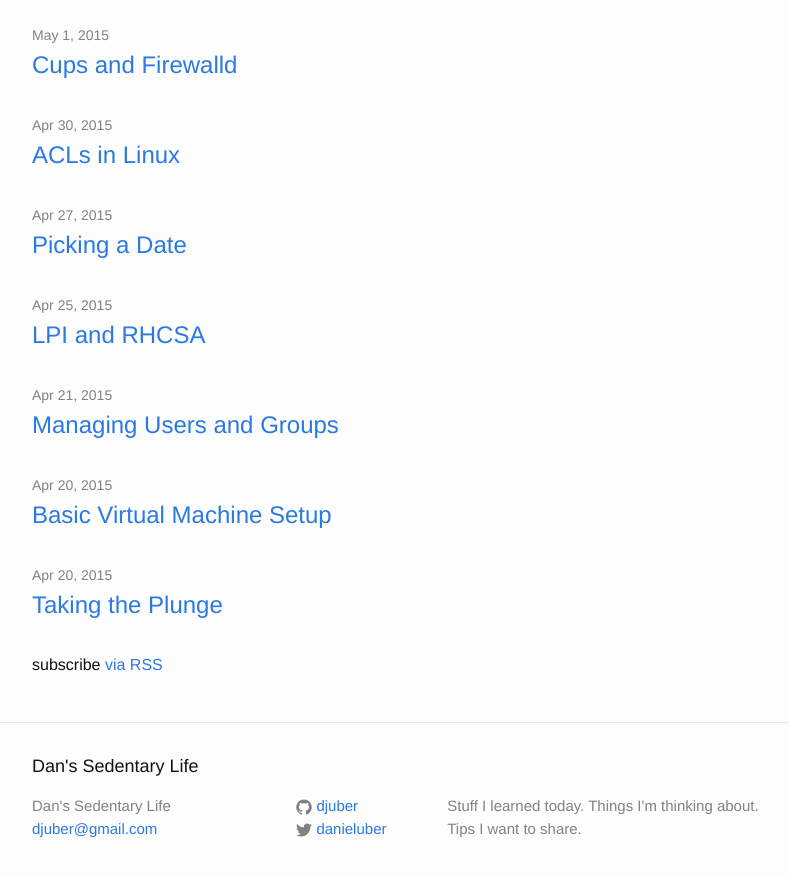
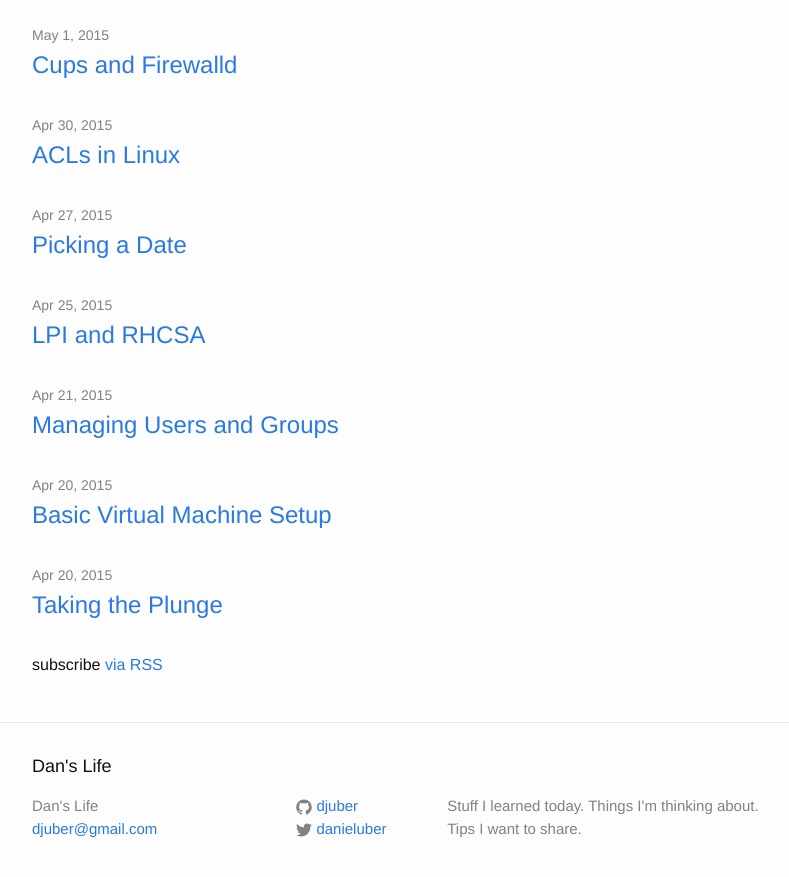
Before and after one commit to djuber/myblog, a Jekyll site: the page built from index.html, in a window 1280 px wide and 900 px high, scrolled down 834 px. Shown: the top 877 px of the window, without its empty margins (238-1027 px from the left). Built offline with Jekyll 4.4.1, drawn with Linux system fonts in a browser that asks for light colours; some of the changed text lies outside the part shown.

Commit message:
automated 2016-06-13-01:11:27

```diff
--- a/_config.yml
+++ b/_config.yml
@@ -6,10 +6,12 @@
 # 'jekyll serve'. If you change this file, please restart the server process.
 
 # Site settings
-title: Dan's Sedentary Life
+title: Dan's Life
 email: djuber@gmail.com
 description: > # this means to ignore newlines until "baseurl:"
-  Stuff I learned today. Things I'm thinking about. Tips I want to share.
+  Stuff I learned today.
+  Things I'm thinking about.
+  Tips I want to share.
 baseurl: "" # the subpath of your site, e.g. /blog
 url: "https://blog.djuber.tk" # the base hostname & protocol for your site
 twitter_username: danieluber
```
